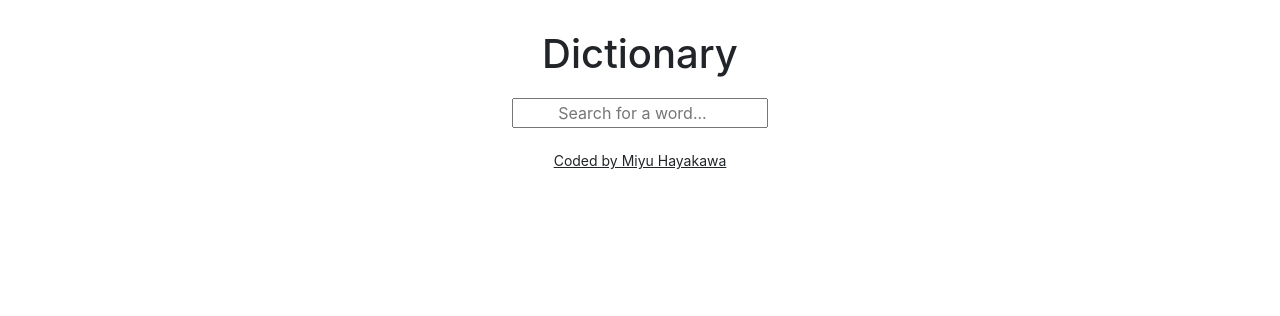
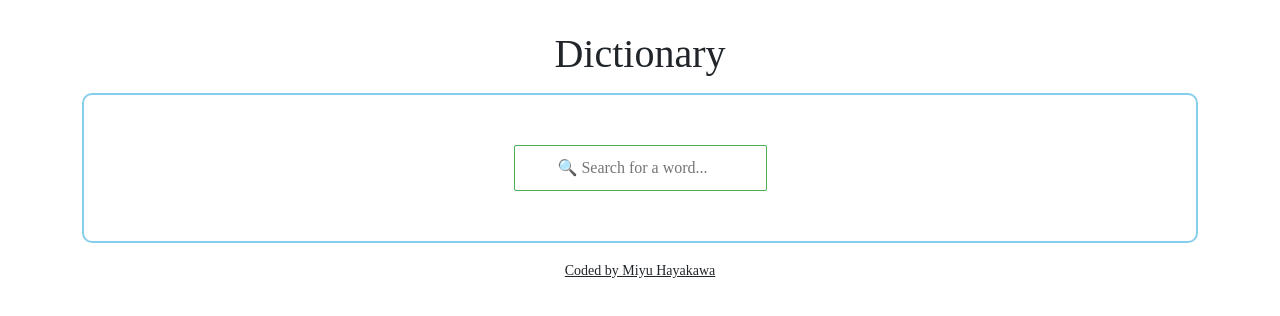
Before and after one commit to miyu-codes/dictionary-project, a React (Create React App) app: page / in a window 1280 px wide. Shown: the top 316 px of the page. Built offline with nearby package versions, Linux system fonts and the light colour scheme.

Commit message:
Styled all components

```diff
--- a/src/App.css
+++ b/src/App.css
@@ -1,3 +1,7 @@
+body {
+  font-family: "Tsukushi A Round Gothic Regular";
+}
+
 h1 {
   text-align: center;
   margin-top: 30px;
--- a/src/Dictionary.css
+++ b/src/Dictionary.css
@@ -1,3 +1,11 @@
+.Dictionary section {
+  background: white;
+  border: 2px solid skyblue;
+  border-radius: 10px;
+  margin: 15px auto;
+  padding: 30px;
+}
+
 form {
   margin: 20px;
 }
@@ -5,4 +13,8 @@ input {
   text-align: center;
   display: block;
   margin: 0 auto;
+  width: 25%;
+  border: 1px solid rgb(78, 174, 83);
+  border-radius: 2px;
+  padding: 10px;
 }
--- a/src/Dictionary.js
+++ b/src/Dictionary.js
@@ -23,13 +23,15 @@ export default function Dictionary() {
 
   return (
     <div className="Dictionary">
+      <section>
         <form onSubmit={search}>
           <input
             type="search"
             onChange={changeKeyword}
-          placeholder="Search for a word..."
+            placeholder="🔍 Search for a word..."
           />
         </form>
+      </section>
       <SearchResult data={results} />
     </div>
   );
--- /dev/null
+++ b/src/Meaning.css
@@ -0,0 +1,24 @@
+h3 {
+  background-color: rgb(255, 234, 239);
+  max-width: fit-content;
+}
+
+ol {
+  margin-bottom: 0;
+}
+
+li {
+  margin: 0;
+}
+
+p {
+  margin-bottom: 0;
+}
+
+em {
+  font-size: 15px;
+}
+
+.Meanings {
+  color: rgb(255, 51, 102);
+}
--- a/src/Meaning.js
+++ b/src/Meaning.js
@@ -1,26 +1,28 @@
 import React from "react";
 import Synonyms from "./Synonyms";
+import "./Meaning.css";
 
 export default function Meaning(props) {
   return (
     <div className="Meanings">
       <h3>{props.data.partOfSpeech}</h3>
+      <ol>
         {props.data.definitions.map(function (definition, index) {
           return (
             <div key={index}>
-            <ul>
               <li>
-                {definition.definition}
+                <strong>{definition.definition}</strong>
                 <br />
                 <p>
                   <em>{definition.example}</em>
                 </p>
-                <Synonyms synonyms={definition.synonyms} />
+                <Synonyms synonyms={definition.synonyms} className="synonyms" />
               </li>
-            </ul>
+              <br />
             </div>
           );
         })}
+      </ol>
     </div>
   );
 }
--- /dev/null
+++ b/src/Phonetic.css
@@ -0,0 +1,13 @@
+a {
+  text-decoration: none;
+  background-color: rgba(170, 71, 188, 0.096);
+  max-width: fit-content;
+  padding: 5px;
+  border: 1px solid rgb(171, 71, 188);
+  border-radius: 30px;
+  margin-right: 5px;
+}
+
+.Phonetics {
+  margin: 10px;
+}
--- a/src/Phonetic.js
+++ b/src/Phonetic.js
@@ -1,4 +1,5 @@
 import React from "react";
+import "./Phonetic.css";
 
 export default function Phonetic(props) {
   return (
--- /dev/null
+++ b/src/SearchResult.css
@@ -0,0 +1,4 @@
+.word {
+  color: rgb(171, 71, 188);
+  text-align: center;
+}
--- a/src/SearchResult.js
+++ b/src/SearchResult.js
@@ -1,11 +1,13 @@
 import React from "react";
 import Meaning from "./Meaning.js";
 import Phonetic from "./Phonetic.js";
+import "./SearchResult.css";
 
 export default function SearchResult(props) {
   if (props.data) {
     return (
       <div>
+        <section className="word">
           <h2>
             {" "}
             <strong>{props.data.word}</strong>
@@ -17,11 +19,13 @@ export default function SearchResult(props) {
               </div>
             );
           })}
+        </section>
+
         {props.data.meanings.map(function (meaning, index) {
           return (
-            <div key={index}>
+            <section key={index}>
               <Meaning data={meaning} />
-            </div>
+            </section>
           );
         })}
       </div>
--- /dev/null
+++ b/src/Synonyms.css
@@ -0,0 +1,6 @@
+li .Synonyms {
+  display: inline-block;
+  padding-right: 10px;
+  margin-top: 5px;
+  font-size: 15px;
+}
--- a/src/Synonyms.js
+++ b/src/Synonyms.js
@@ -1,11 +1,16 @@
 import React from "react";
+import "./Synonyms.css";
 
 export default function Synonyms(props) {
   if (props.synonyms) {
     return (
-      <ul className="Synonyms">
+      <ul>
         {props.synonyms.map(function (synonym, index) {
-          return <li key={index}>{synonym}</li>;
+          return (
+            <li key={index} className="Synonyms">
+              {synonym}
+            </li>
+          );
         })}
       </ul>
     );
```
Lines whose indentation alone changed are shown as unchanged.
